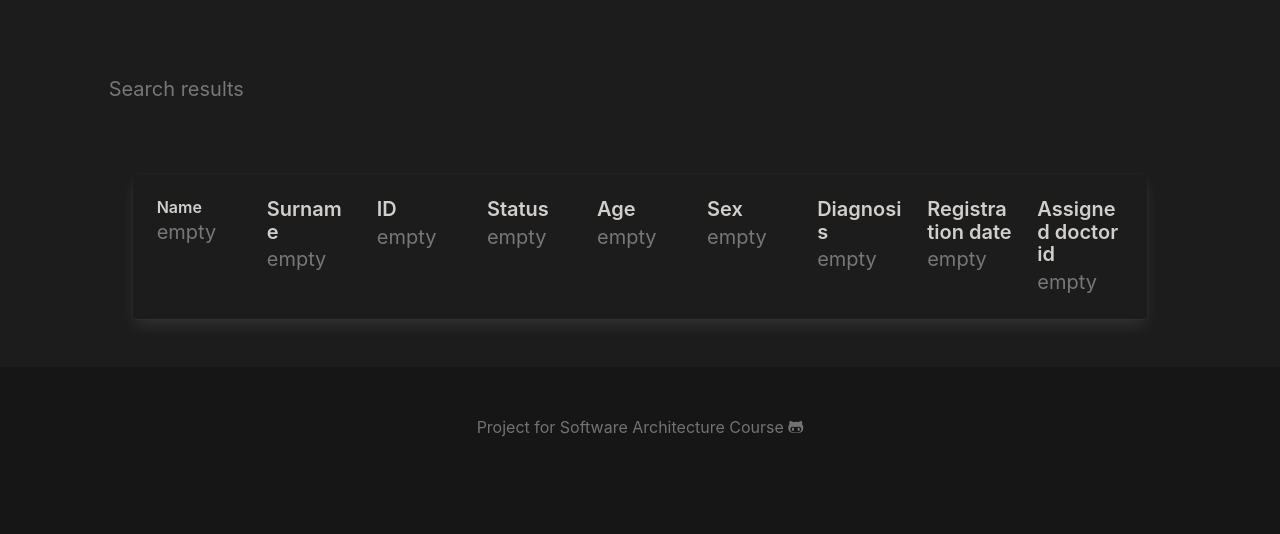
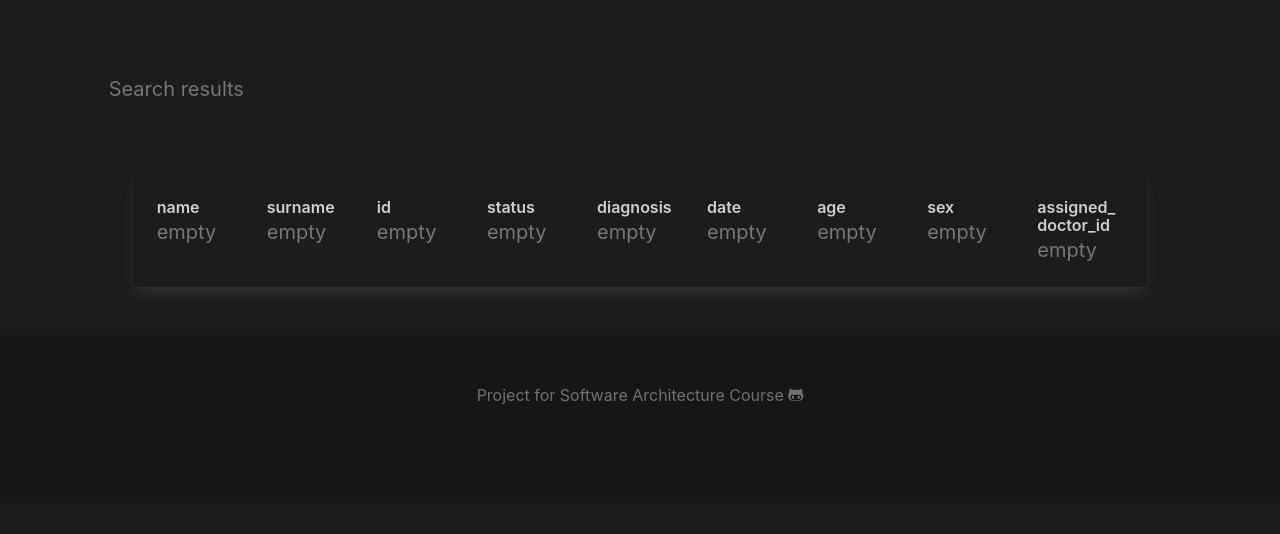
Before and after one commit to romanyshyn-natalia/Microservice-Architecture-Project, a Flask app: page /results in a window 1280 px wide. Shown: the part 229-763 px from the top of the page. Run offline with Flask 2, Linux system fonts and the light colour scheme; some libraries are stand-ins or nearby versions.

Commit message:
Enable results retrieval.

```diff
--- a/website/app.py
+++ b/website/app.py
@@ -1,3 +1,5 @@
+import ast
+
 import requests
 from flask import Flask, render_template, request, redirect, url_for, make_response
 
@@ -71,26 +73,25 @@ def results(search_result=None):
             assigned_key = "Assigned patients ids"
 
         if not (form_name or form_surname):
-            print(form_id)
             post_response = requests.get(search_for_url, headers={'content-type': 'application/json'},
                                          data=f'{{"patient_id": "{form_id}"}}')
         else:
             post_response = requests.get(search_for_url, headers={'content-type': 'application/json'},
                                          data=f'{{"patient_name":"{form_name}", "patient_surname":"{form_surname}"}}')
 
-        print(post_response.text)
+        search_result = ast.literal_eval(ast.literal_eval(post_response.text))
+        if "patients" in search_result:
+            search_result = search_result["patients"]
 
-        search_result = [
-            {"name": "John", "surname": "Smith", "id": "12345", "status": "Rehabilitation", "diagnosis": "Unknown",
-             "date": "12.04.2010", "age": "20", "sex": "Male", "assigned_key": [assigned_key, "1"]},
-            {"name": "John 2", "surname": "Smith 2", "id": "876545", "status": "Rehabilitation", "diagnosis": "Unknown",
-             "date": "12.04.2010", "age": "20", "sex": "Male", "assigned_key": [assigned_key, "2"]}
-        ]
+        # search_result = [
+        #     {"name": "John", "surname": "Smith", "id": "12345", "status": "Rehabilitation", "diagnosis": "Unknown",
+        #      "date": "12.04.2010", "age": "20", "sex": "Male", "assigned_doctor_id": "1"},
+        # ]
 
     if not search_result:
         search_result = [
             {"name": "empty", "surname": "empty", "id": "empty", "status": "empty", "diagnosis": "empty",
-             "date": "empty", "age": "empty", "sex": "empty", "assigned_key": ["Assigned doctor id", "empty"]}
+             "date": "empty", "age": "empty", "sex": "empty", "assigned_doctor_id": "empty"}
         ]
 
     return render_template('results.html', results=search_result)
--- a/website/templates/results.html
+++ b/website/templates/results.html
@@ -45,49 +45,17 @@
                 {% for result in results %}
                 <li class="section">
                     <div class="card">
-                            <div class="card-content">
-                                <div class="columns">
+                        <div class="card-content">
+                            <div class="columns">
+                                {% for dct_key in result.keys() %}
+                                <div class="column">
+                                    <h2 class="title is-6">{{dct_key}}</h2>
+                                    <p class="subtitle">{{result[dct_key]}}</p>
+                                </div>
 
-                                    <div class="column">
-                                        <h2 class="title is-6">Name</h2>
-                                        <p class="subtitle">{{result.name}}</p>
-                                    </div>
-                                    <div class="column">
-                                        <h2 class="title is-5">Surname</h2>
-                                        <p class="subtitle">{{result.surname}}</p>
-                                    </div>
-                                    <div class="column">
-                                        <h2 class="title is-5">ID</h2>
-                                        <p class="subtitle">{{result.id}}</p>
-                                    </div>
-                                    <div class="column">
-                                        <h2 class="title is-5">Status</h2>
-                                        <p class="subtitle">{{result.status}}</p>
-                                    </div>
-                                    <div class="column">
-                                        <h2 class="title is-5">Age</h2>
-                                        <p class="subtitle">{{result.age}}</p>
-                                    </div>
-                                    <div class="column">
-                                        <h2 class="title is-5">Sex</h2>
-                                        <p class="subtitle">{{result.sex}}</p>
-                                    </div>
-                                    <div class="column">
-                                        <h2 class="title is-5">Diagnosis</h2>
-                                        <p class="subtitle">{{result.diagnosis}}</p>
-                                    </div>
-                                    <div class="column">
-                                        <h2 class="title is-5">Registration date</h2>
-                                        <p class="subtitle">{{result.date}}</p>
-                                    </div>
-                                    <div class="column">
-                                        <h2 class="title is-5">{{result.assigned_key[0]}}</h2>
-                                        <p class="subtitle">{{result.assigned_key[1]}}</p>
-                                    </div>
-
-
-                                </div>
+                                {% endfor %}
                             </div>
+                        </div>
                     </div>
                 </li>
                 {% endfor %}
```
